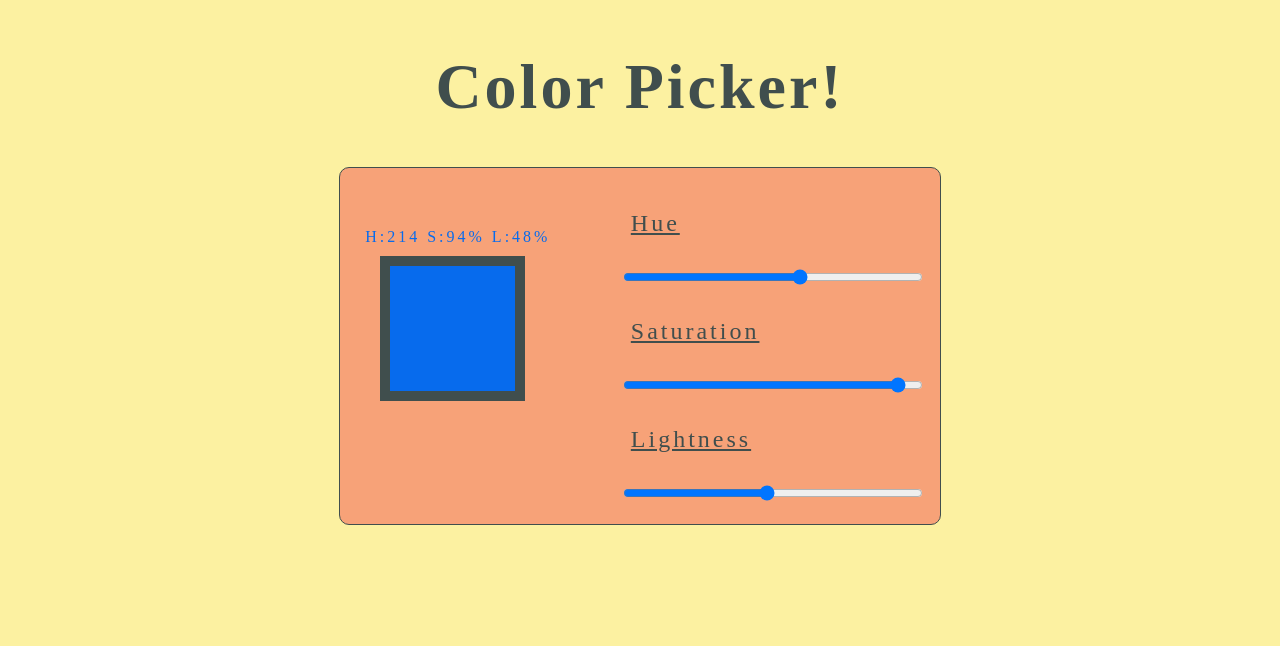
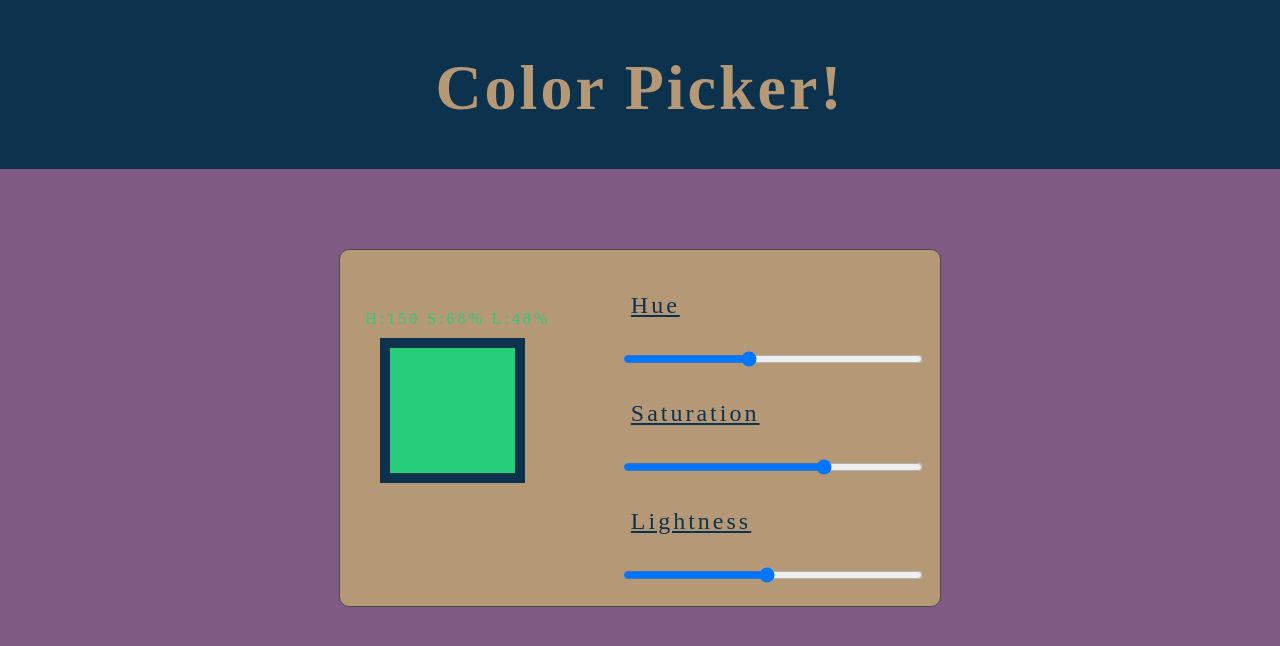
Before and after one commit to benjaminkent/color-picker, a React (Create React App) app: page / in a window 1280 px wide. Shown: the top 646 px of the page. Built offline with nearby package versions, Linux system fonts and the light colour scheme; a web font is replaced by a local one.

Commit message:
updated colors

```diff
--- a/src/App.js
+++ b/src/App.js
@@ -1,15 +1,14 @@
-import React, { Component } from 'react';
+import React, { Component } from 'react'
 // import logo from './logo.svg';
-import './App.css';
+import './App.css'
 
 class App extends Component {
-
   constructor(props) {
     super(props)
 
     this.state = {
-      hueValue: 214,
-      saturationValue: 94,
+      hueValue: 150,
+      saturationValue: 68,
       lightnessValue: 48
     }
   }
@@ -48,42 +47,76 @@ class App extends Component {
   render() {
     return (
       <div>
-        <header>
+        <header className="header">
           <h1>Color Picker!</h1>
         </header>
 
         <main className="all-content">
-
           <aside>
             <div className="values">
-              <p className="hslValue" style={{ color: `hsl(${this.state.hueValue}, ${this.state.saturationValue}%, ${this.state.lightnessValue}%)` }}>H:{this.state.hueValue} S:{this.state.saturationValue}% L:{this.state.lightnessValue}%</p>
+              <p
+                className="hslValue"
+                style={{
+                  color: `hsl(${this.state.hueValue}, ${
+                    this.state.saturationValue
+                  }%, ${this.state.lightnessValue}%)`
+                }}
+              >
+                H:
+                {this.state.hueValue} S:
+                {this.state.saturationValue}% L:
+                {this.state.lightnessValue}%
+              </p>
             </div>
 
-            <div className="color-window" style={{ backgroundColor: `hsl(${this.state.hueValue}, ${this.state.saturationValue}%, ${this.state.lightnessValue}%)` }}>
-            </div>
+            <div
+              className="color-window"
+              style={{
+                backgroundColor: `hsl(${this.state.hueValue}, ${
+                  this.state.saturationValue
+                }%, ${this.state.lightnessValue}%)`
+              }}
+            />
           </aside>
 
           <div>
             <ul>
               <li>
                 <p>Hue</p>
-                <input onChange={this._moveHue} type="range" min="0" max="360" value={this.state.hueValue} />
+                <input
+                  onChange={this._moveHue}
+                  type="range"
+                  min="0"
+                  max="360"
+                  value={this.state.hueValue}
+                />
               </li>
               <li>
                 <p>Saturation</p>
-                <input onChange={this._moveSat} type="range" min="0" max="100" value={this.state.saturationValue} />
+                <input
+                  onChange={this._moveSat}
+                  type="range"
+                  min="0"
+                  max="100"
+                  value={this.state.saturationValue}
+                />
               </li>
               <li>
                 <p>Lightness</p>
-                <input onChange={this._moveLight} type="range" min="0" max="100" value={this.state.lightnessValue} />
+                <input
+                  onChange={this._moveLight}
+                  type="range"
+                  min="0"
+                  max="100"
+                  value={this.state.lightnessValue}
+                />
               </li>
             </ul>
           </div>
-
         </main>
-      </div >
-    );
+      </div>
+    )
   }
 }
 
-export default App;
+export default App
--- a/src/index.css
+++ b/src/index.css
@@ -4,7 +4,7 @@ body {
   margin: 0;
   padding: 0;
   font-family: 'Chicle', cursive;
-  background-color: #FCF1A1;
+  background-color: #7f5a83;
   letter-spacing: 3px;
 }
 
@@ -12,16 +12,16 @@ main {
   display: flex;
   justify-content: space-around;
   width: 600px;
-  border: 1px solid #404E4D;
-  margin: 20px auto 0 auto;
-  background-color: #F7A278;
+  border: 1px solid #404e4d;
+  margin: 5rem auto 0 auto;
+  background-color: #b59875;
   border-radius: 10px;
 }
 
 h1 {
   text-align: center;
   margin-top: 50px;
-  color: #404E4D;
+  color: #b59875;
   font-size: 4rem;
 }
 
@@ -33,7 +33,7 @@ ul {
 li {
   list-style-type: none;
   line-height: 30px;
-  color: #404E4D;
+  color: #0d324d;
   font-size: 1.5rem;
   text-decoration: underline;
 }
@@ -46,17 +46,23 @@ input {
   width: 300px;
 }
 
+.header {
+  background-color: #0d324d;
+  margin: 0;
+  padding: 1px;
+}
+
 .hslValue {
   margin: 10px 0;
 }
 
 .values {
   padding-top: 50px;
-  color: #404E4D;
+  color: #404e4d;
 }
 
 .color-window {
-  border: 10px solid #404E4D;
+  border: 10px solid #0d324d;
   height: 125px;
   width: 125px;
   margin: 0 auto;
```
Lines whose indentation alone changed are shown as unchanged.
